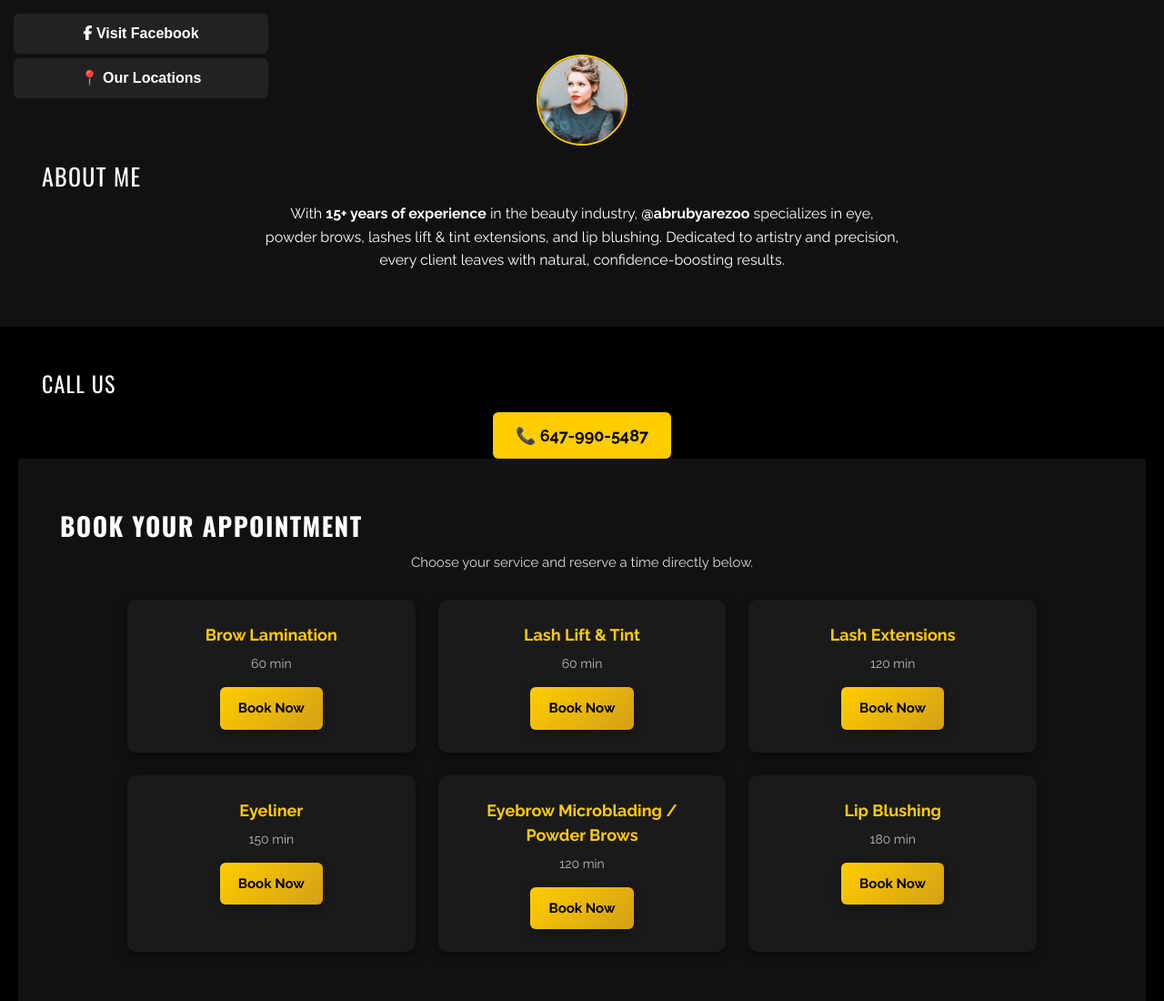
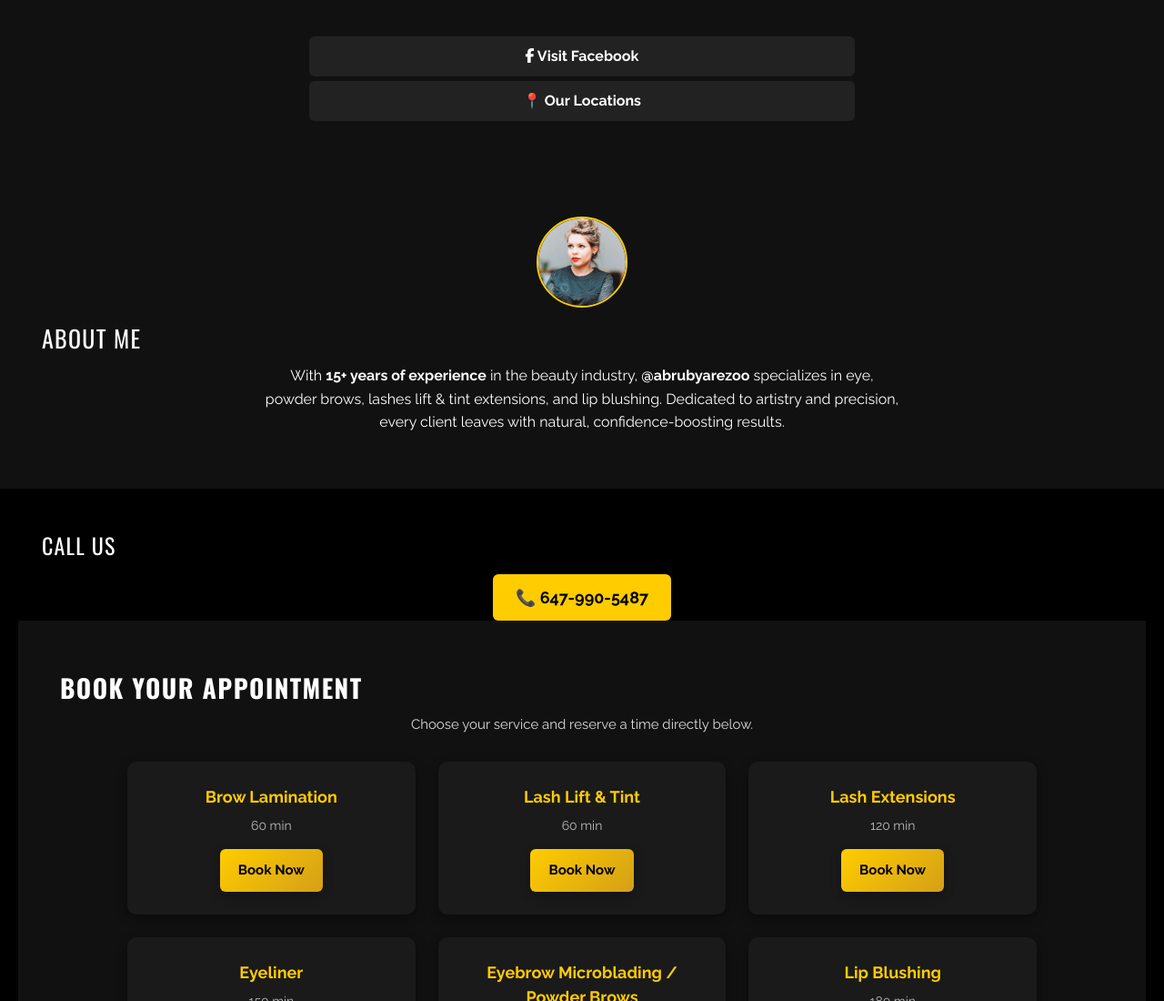
Before and after one commit to panda1582/verbose-succotash, a plain HTML site: page index.html in a window 1280 px wide. Shown: the top 1100 px of the page at 91% size. Drawn offline with nearby package versions, Linux system fonts and the light colour scheme.

Commit message:
Update index.html

```diff
--- a/index.html
+++ b/index.html
@@ -63,14 +63,20 @@
     }
 
     /* Locations & Facebook floating box */
+/* Footer Locations Box */
+    .footer {
+      background: #111;
+      color: #fff;
+      padding: 40px 20px;
+      text-align: center;
+    }
+
     .locations-wrapper {
-      position: fixed;
-      top: 15px;
-      left: 15px;
-      z-index: 9999;
-      max-width: 280px;
-      font-family: Arial, sans-serif;
+      position: relative;   /* not fixed */
+      max-width: 600px;
+      margin: auto;
     }
+
 
 .locations-toggle {
   width: 100%;
```
Lines whose indentation alone changed are shown as unchanged.
